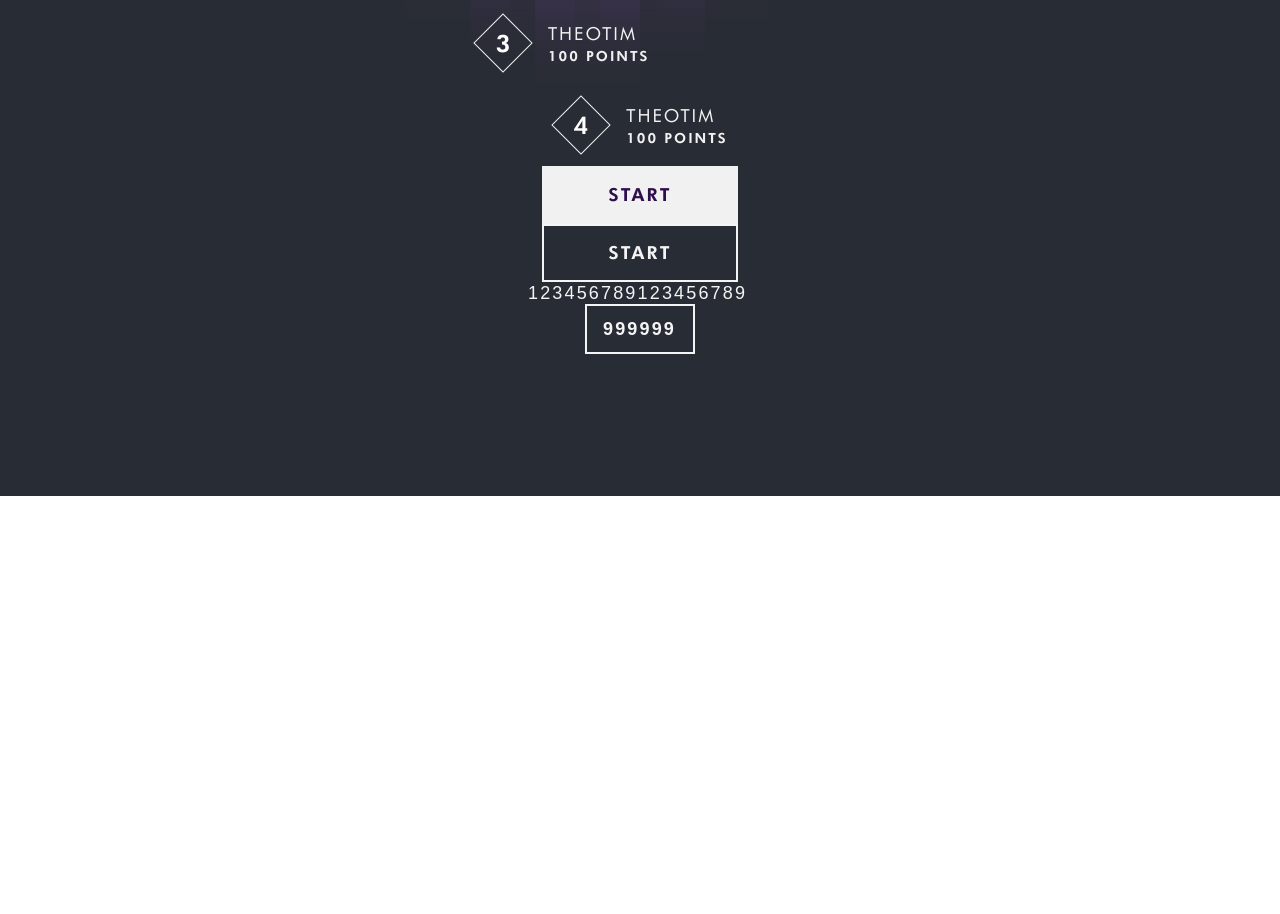
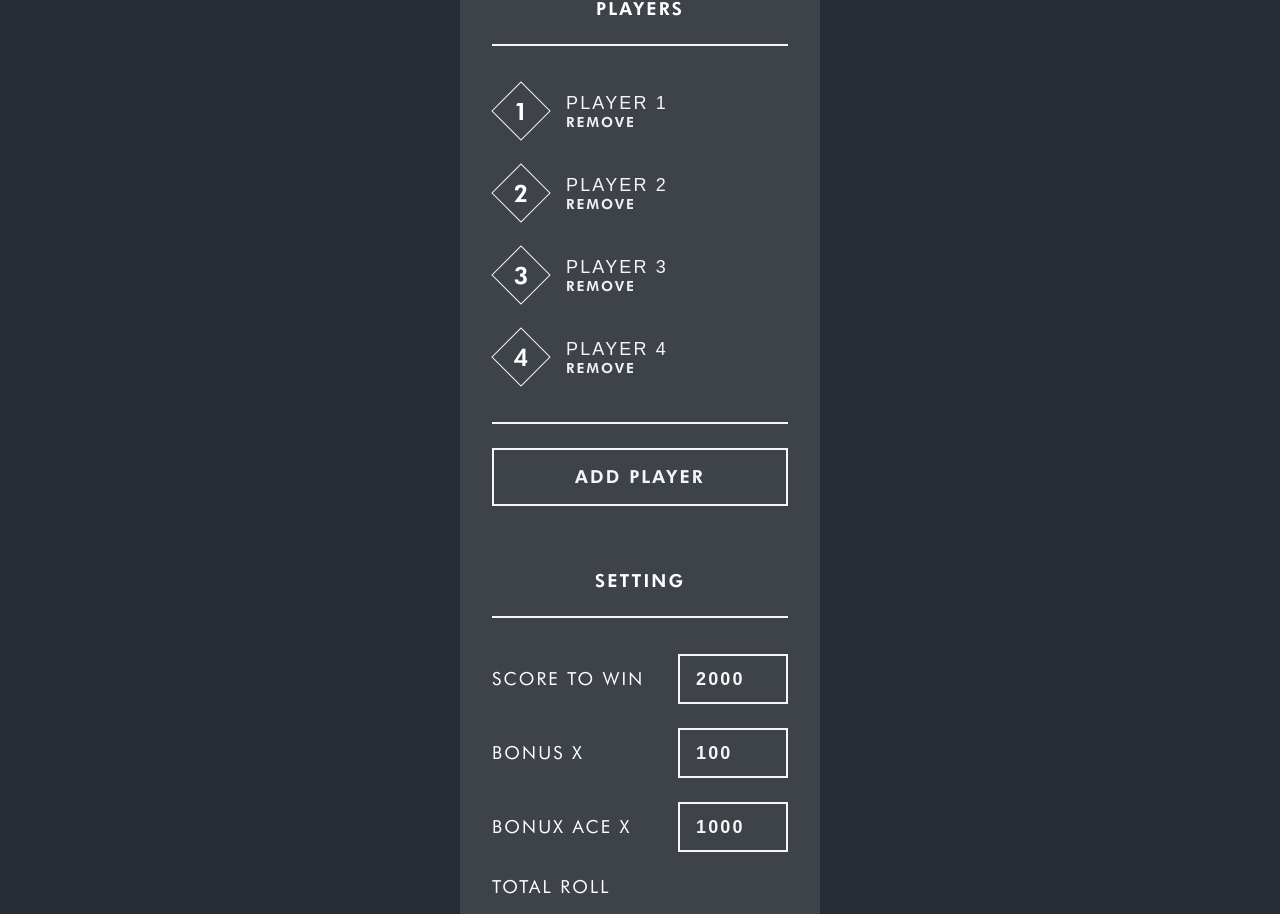
Before and after one commit to Lynch-cai/dice_game, a React (Create React App) app in the folder front/: page / in a window 1280 px wide. Shown: the part 304-1218 px from the top of the page. Before the commit the page ends 800 px from the top, so only its background shows below. Built offline with nearby package versions, Linux system fonts and the light colour scheme.

Commit message:
[Feat] Add section player and setting

```diff
--- a/front/src/App.js
+++ b/front/src/App.js
@@ -3,6 +3,8 @@ import { GameTable } from './components/organisms/GameTable';
 import { User } from './components/molecules/User';
 import { Button } from './components/atoms/Button';
 import { Input } from './components/atoms/Input';
+import { SectionPlayer } from './components/organisms/SectionPlayer';
+import { SectionSetting } from './components/organisms/SectionSetting';
 
 function App() {
   return (
@@ -16,29 +18,12 @@ function App() {
           in_game="true"
           turn="true"
         />
-        <User
-          diamond_content="2"
-          first_content="Theotim"
-          second_content="100 points"
-          in_game="true"
-          turn="false"
-        />
-        <User
-          diamond_content="3"
-          first_content="Theotim"
-          second_content="100 points"
-          in_game="true"
-        />
-        <User
-          diamond_content="4"
-          first_content="Theotim"
-          second_content="100 points"
-          in_game="false"
-        />
         <Button content="Start" type="secondary" />
         <Button content="Start" type="primary" />
-        <Input default_value="123456789123456789" type="secondary"/>
-        <Input default_value="999999" type="primary"/>
+        <Input default_value="123456789123456789" type="secondary" />
+        <Input default_value="999999" type="primary" />
+        <SectionPlayer />
+        <SectionSetting />
       </header>
     </div>
   );
--- a/front/src/components/atoms/Button.jsx
+++ b/front/src/components/atoms/Button.jsx
@@ -2,30 +2,29 @@ import React from 'react';
 import styled from 'styled-components';
 
 // type: secondary
-export const Button = ({ content, type }) => (
-  <Container type={type}>
+export const Button = ({ content, type, size }) => (
+  <Container type={type} size={size}>
     <Content>{content}</Content>
   </Container>
 );
 
 const Container = styled('div')`
-  padding: 1rem 4rem;
-  box-sizing: content-box;
-  background: ${(props) => (props.type == 'secondary' ? '#F1F1F1' : 'none')};
+  padding: ${(props) => (props.size == 'small' ? '0.5rem 1rem' : '1rem 4rem')};
+  background: ${(props) => (props.type == 'secondary' ? 'none' : '#F1F1F1')};
   border: ${(props) =>
     props.type == 'secondary'
-      ? 'transparent solid 0.125rem'
-      : 'rgba(255, 255, 255, 0.95) 0.125rem solid'};
-  color: ${(props) => (props.type == 'secondary' ? '#2E0F4C' : 'rgba(255, 255, 255, 0.95)')};
+      ? 'rgba(255, 255, 255, 0.95) 0.125rem solid'
+      : 'transparent solid 0.125rem'};
+  color: ${(props) => (props.type == 'secondary' ? 'rgba(255, 255, 255, 0.95)' : '#2E0F4C')};
   transition: background-color 0.15s ease;
   cursor: pointer;
   &:hover {
     background-color: ${(props) =>
-      props.type == 'secondary' ? 'rgba(255, 255, 255, 0.85)' : 'rgba(255, 255, 255, 0.1)'};
+      props.type == 'secondary' ? 'rgba(255, 255, 255, 0.1)' : 'rgba(255, 255, 255, 0.85)'};
   }
   &:active {
     background-color: ${(props) =>
-      props.type == 'secondary' ? 'rgba(255, 255, 255, 0.75)' : 'rgba(255, 255, 255, 0.2)'};
+      props.type == 'secondary' ? 'rgba(255, 255, 255, 0.2)' : 'rgba(255, 255, 255, 0.75)'};
   }
 `;
 
--- a/front/src/components/atoms/Input.jsx
+++ b/front/src/components/atoms/Input.jsx
@@ -1,24 +1,33 @@
-import React from 'react'
-import styled from 'styled-components'
+import React from 'react';
+import styled from 'styled-components';
 
 // type: secondary
-export const Input = ({default_value, type}) => {
+export const Input = ({ default_value, type }) => {
   return (
-    <InputText maxLength={type == 'secondary' ? "18" : '6'} type={type} defaultValue={default_value}/>
-  )
-}
+    <InputText
+      maxLength={type == 'secondary' ? '14' : '6'}
+      type={type}
+      defaultValue={default_value}
+    />
+  );
+};
 
 const InputText = styled('input')`
   padding: ${(props) => (props.type == 'secondary' ? '0' : '0.75rem 1rem')};
-  border: ${(props) => (props.type == 'secondary' ? '0' : 'rgba(255, 255, 255, 0.95) 0.125rem solid')};
-  font-weight: ${(props) => (props.type == 'secondary' ? '500' : '600')};
+  border: ${(props) =>
+    props.type == 'secondary' ? '0' : 'rgba(255, 255, 255, 0.95) 0.125rem solid'};
+  font-weight: ${(props) => (props.type == 'secondary' ? 500 : 600)};
   width: ${(props) => (props.type == 'secondary' ? '14rem' : '6.875rem')};
   background: transparent;
+  color: rgba(255, 255, 255, 0.95);
+  outline: none;
+  box-sizing: border-box;
+  transition: background 0.15s ease;
   font-size: 1.125rem;
   line-height: 1.375rem;
-  color: rgba(255, 255, 255, 0.95);
-  outline: none;
   letter-spacing: 0.12em;
   text-transform: uppercase;
-  box-sizing: border-box;
-`
+  &:focus {
+    background: rgba(255, 255, 255, 0.1);
+  }
+`;
--- a/front/src/components/molecules/User.jsx
+++ b/front/src/components/molecules/User.jsx
@@ -1,6 +1,7 @@
 import React from 'react';
 import styled from 'styled-components';
 import { Diamond } from '../atoms/Diamond';
+import { Input } from '../atoms/Input';
 
 // in_game: true
 // turn: true
@@ -8,7 +9,7 @@ export const User = ({ diamond_content, first_content, second_content, in_game,
   <Container in_game={in_game} turn={turn}>
     <Diamond content={diamond_content} />
     <Container_text>
-      <First_content>{first_content}</First_content>
+      <Input default_value={first_content} type="secondary" />
       <Second_content>{second_content}</Second_content>
     </Container_text>
   </Container>
--- /dev/null
+++ b/front/src/components/organisms/SectionPlayer.jsx
@@ -0,0 +1,87 @@
+import React from 'react';
+import styled from 'styled-components';
+import { Button } from '../atoms/Button';
+import { User } from '../molecules/User';
+
+export const SectionPlayer = () => (
+  <Container>
+    <Header>
+      <H2>Players</H2>
+      <HR></HR>
+    </Header>
+    <Body>
+      <User
+        diamond_content="1"
+        first_content="Player 1"
+        second_content="remove"
+        in_game="false"
+        turn="false"
+      />
+      <User
+        diamond_content="2"
+        first_content="Player 2"
+        second_content="remove"
+        in_game="false"
+        turn="false"
+      />
+      <User
+        diamond_content="3"
+        first_content="Player 3"
+        second_content="remove"
+        in_game="false"
+        turn="false"
+      />
+      <User
+        diamond_content="4"
+        first_content="Player 4"
+        second_content="remove"
+        in_game="false"
+        turn="false"
+      />
+    </Body>
+    <Footer>
+      <HR></HR>
+      <Button type="secondary" content="add player" />
+    </Footer>
+  </Container>
+);
+
+const Container = styled('div')`
+  display: flex;
+  flex-direction: column;
+  justify-content: space-between;
+  padding: 2rem;
+  background-color: rgba(255, 255, 255, 0.1);
+  height: 35.75rem;
+  width: 22.5rem;
+  box-sizing: border-box;
+`;
+
+const Header = styled('div')``;
+
+const Body = styled('div')`
+  display: flex;
+  flex-direction: column;
+  height: 100%;
+  align-items: flex-start;
+`;
+
+const Footer = styled('div')``;
+
+const H2 = styled('h2')`
+  text-transform: uppercase;
+  font-weight: 600;
+  font-size: 1.125rem;
+  line-height: 1.375rem;
+  text-align: center;
+  letter-spacing: 0.12em;
+  margin: 0;
+`;
+
+const HR = styled('hr')`
+  height: 0.125rem;
+  width: 100%;
+  background: rgba(255, 255, 255, 0.95);
+  border: none;
+  margin: 1.5rem 0;
+`;
--- /dev/null
+++ b/front/src/components/organisms/SectionSetting.jsx
@@ -0,0 +1,110 @@
+import React from 'react';
+import styled from 'styled-components';
+import { Button } from '../atoms/Button';
+import { User } from '../molecules/User';
+import { Input } from '../atoms/Input';
+
+export const SectionSetting = () => (
+  <Container>
+    <Header>
+      <H2>Setting</H2>
+      <HR></HR>
+    </Header>
+    <Body>
+      <InputContainer>
+        <Label>score to win</Label>
+        <Input default_value="2000"></Input>
+      </InputContainer>
+      <InputContainer>
+        <Label>bonus x</Label>
+        <Input default_value="100"></Input>
+      </InputContainer>
+      <InputContainer>
+        <Label>bonux ace x</Label>
+        <Input default_value="1000"></Input>
+      </InputContainer>
+      <RollContainer>
+        <Label>total roll</Label>
+        <RollBody>
+          <Button content="5x5" size="small" type="secondary" />
+          <Button content="4x4" size="small" type="secondary" />
+          <Button content="3x3" size="small" type="secondary" />
+        </RollBody>
+      </RollContainer>
+    </Body>
+    <Footer>
+      <HR></HR>
+      <Button type="secondary" content="Apply" />
+    </Footer>
+  </Container>
+);
+
+const Container = styled('div')`
+  display: flex;
+  flex-direction: column;
+  justify-content: space-between;
+  padding: 2rem;
+  background-color: rgba(255, 255, 255, 0.1);
+  height: 35.75rem;
+  width: 22.5rem;
+  box-sizing: border-box;
+`;
+
+const Header = styled('div')``;
+
+const Body = styled('div')`
+  display: flex;
+  flex-direction: column;
+  height: 100%;
+  align-items: flex-start;
+`;
+
+const Footer = styled('div')``;
+
+const H2 = styled('h2')`
+  text-transform: uppercase;
+  font-weight: 600;
+  font-size: 1.125rem;
+  line-height: 1.375rem;
+  text-align: center;
+  letter-spacing: 0.12em;
+  margin: 0;
+`;
+
+const HR = styled('hr')`
+  height: 0.125rem;
+  width: 100%;
+  background: rgba(255, 255, 255, 0.95);
+  border: none;
+  margin: 1.5rem 0;
+`;
+
+const InputContainer = styled('div')`
+  display: flex;
+  justify-content: space-between;
+  align-items: center;
+  width: 100%;
+  margin: 0.75rem 0;
+`;
+
+const Label = styled('label')`
+  font-weight: 500;
+  font-size: 1.125rem;
+  line-height: 1.375rem;
+  letter-spacing: 0.12em;
+  text-transform: uppercase;
+`;
+
+const RollContainer = styled('div')`
+  display: flex;
+  flex-direction: column;
+  width: 100%;
+  text-align: left;
+  margin: 0.75rem 0;
+`;
+
+const RollBody = styled('div')`
+  display: flex;
+  justify-content: space-between;
+  margin-top: 1.125rem;
+`;
```
Also changed, not shown: front/src/components/atoms/RadioButton.jsx (added).
